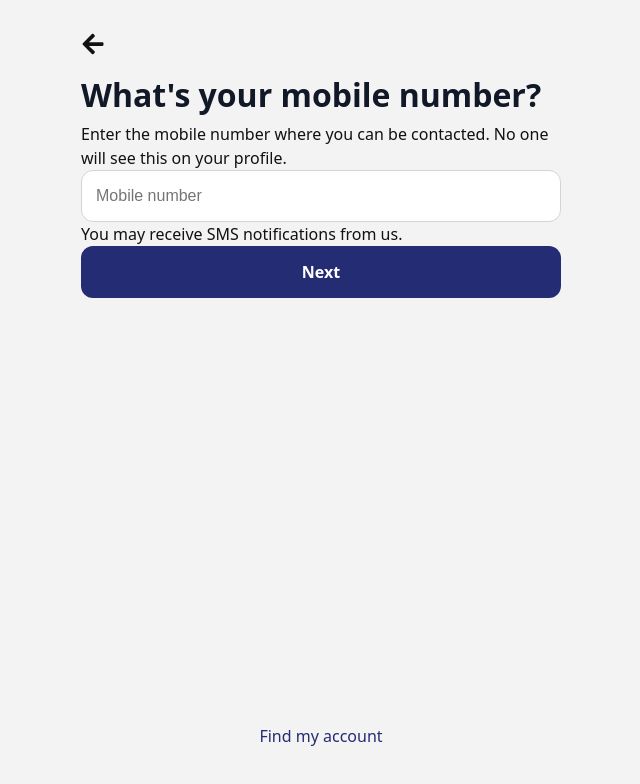
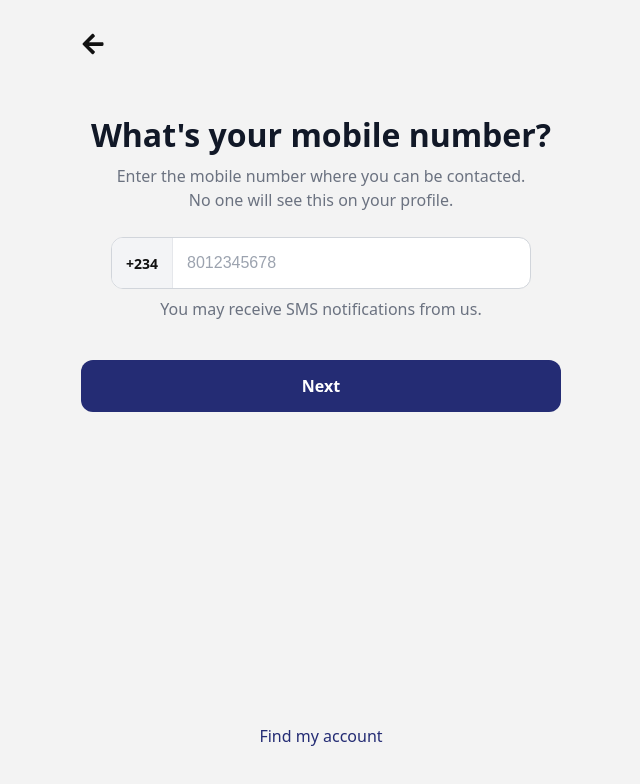
Before and after one commit to Sofiyat1/PolyNet, a React (Vite) app: page /signup/mobilenumber in a window 1280 px wide. Shown: the top 784 px of the page, without its empty margins (319-959 px from the left). Built offline with nearby package versions, Linux system fonts and the light colour scheme.

Commit message:
signup update 2

```diff
--- a/src/index.css
+++ b/src/index.css
@@ -115,6 +115,110 @@ button {
   cursor: pointer;
 }
 
+/* mobile page */
+.mobile-page {
+  width: 100%;
+  display: flex;
+  flex-direction: column;
+  align-items: center;
+  padding-top: 40px;
+}
+
+.mobile-page h1 {
+  font-size: 2rem;
+  font-weight: 700;
+  color: #111827;
+  text-align: center;
+  margin-bottom: 10px;
+}
+
+.mobile-page p {
+  font-size: 1rem;
+  color: #6b7280;
+  text-align: center;
+  max-width: 420px;
+  line-height: 1.5;
+  margin-bottom: 25px;
+}
+
+.mobile-form {
+  width: 100%;
+  max-width: 520px; /* matches signup-layout */
+  display: flex;
+  flex-direction: column;
+  gap: 14px;
+}
+
+.mobile-note {
+  font-size: 0.85rem;
+  color: #9ca3af;
+  margin-top: -6px;
+  text-align: left;
+}
+
+/* phone wrapper */
+.phone-wrapper {
+  display: flex;
+  align-items: center;
+  width: 100%;
+  max-width: 420px;
+  height: 52px;
+  border: 1px solid #d1d5db;
+  border-radius: 12px;
+  overflow: hidden;
+  background: #fff;
+  transition: 0.2s ease;
+}
+
+/* focus effect when typing inside */
+.phone-wrapper:focus-within {
+  border-color: #242c74;
+  box-shadow: 0 0 0 3px rgba(36, 44, 116, 0.15);
+}
+
+.country-code {
+  padding: 0 14px;
+  height: 100%;
+  display: flex;
+  align-items: center;
+  background: #f3f4f6;
+  color: #111;
+  font-weight: 600;
+  font-size: 14px;
+  border-right: 1px solid #e5e7eb;
+}
+
+/* actual input */
+.phone-wrapper input {
+  flex: 1;
+  height: 100%;
+  border: none;
+  outline: none;
+  padding: 0 14px;
+  font-size: 1rem;
+  background: transparent;
+}
+
+/* placeholder styling */
+.phone-wrapper input::placeholder {
+  color: #9ca3af;
+}
+
+/* mobile spacing consistency */
+.mobile-form {
+  display: flex;
+  flex-direction: column;
+  align-items: center;
+  gap: 14px;
+}
+
+.mobile-note {
+  font-size: 0.85rem;
+  color: #9ca3af;
+  text-align: center;
+  max-width: 400px;
+}
+
 /* Tablet */
 @media (max-width: 768px) {
   .signup-layout {
--- a/src/pages/Birthday.jsx
+++ b/src/pages/Birthday.jsx
@@ -16,13 +16,35 @@ const Birthday = () => {
             navigate("/signup/password")
         }
     })
+
+    const calculateAge = (dob) => {
+        if (!dob) return "";
+
+        const birthDate = new Date(dob);
+        const today = new Date();
+
+        let age = today.getFullYear() - birthDate.getFullYear();
+
+        const monthDiff = today.getMonth() - birthDate.getMonth();
+        const dayDiff = today.getDate() - birthDate.getDate();
+
+        // adjust if birthday hasn't occurred yet this year
+        if (monthDiff < 0 || (monthDiff === 0 && dayDiff < 0)) {
+            age--;
+        }
+        return age;
+    };
+
+    // 2. derive age from formik value
+    const age = calculateAge(formik.values.birthday);
     return (
         <div className="signup-step">
             <h1>What's your birthday?</h1>
             <p>Choose your date of birth. You can always make this private later. <span>Why do I need to provide my birthday?</span></p>
             <form onSubmit={formik.handleSubmit} className="signup-form">
                 <div className="birthday-field">
-                    <label htmlFor="birthday">Birthday (13 years old)</label>
+                    <label htmlFor="birthday">  Birthday {age ? `(${age} years old)` : ""}
+                    </label>
 
                     <input
                         type="date"
--- a/src/pages/Login.css
+++ b/src/pages/Login.css
@@ -5,14 +5,11 @@
 }
 
 .loginGen {
+  min-height: 100vh;
   display: flex;
   flex-direction: column;
   align-items: center;
-  justify-content: flex-start;
-  min-height: 100vh;
-  width: 100%;
-  padding: 40px 20px;
-  gap: 40px;
+  padding: 30px 20px;
 }
 
 .formGen {
@@ -20,24 +17,50 @@
   max-width: 400px;
   display: flex;
   flex-direction: column;
-  gap: 18px;
+}
+
+/* control spacing manually */
+.formDiv {
+  margin-bottom: 18px;
+}
+
+/* groups logo + welcome text only */
+.topSection {
+  display: flex;
+  flex-direction: column;
+  align-items: center;
+  gap: 12px;
+  margin-bottom: 25px;
 }
 
 .imgDiv {
-  width: 100%;
-  text-align: center;
+  display: flex;
+  align-items: center;
+  justify-content: center;
+  gap: 10px;
 }
 
 .imgLogo {
-  width: 60px;
-  height: 60px;
+  width: 50px; /* adjust as needed */
+  height: 50px;
   object-fit: contain;
 }
 
 .LogoText {
+  font-size: 28px;
   font-weight: 700;
-  font-size: 28px;
-  margin-left: 8px;
+  line-height: 1;
+}
+
+.welcomeText p {
+  color: #666;
+  font-size: 14px;
+  text-align: center;
+}
+
+.input-wrap {
+  margin-top: 8px;
+  margin-bottom: 18px;
 }
 
 label {
@@ -67,9 +90,21 @@ label {
 }
 .forgot {
   text-align: center;
-  font-size: 13px;
+  font-size: 14px;
   color: #6b7280;
-  margin-top: 6px;
+  margin-top: 8px;
+  cursor: pointer;
+}
+
+.forgot:hover {
+  color: #242c74;
+}
+
+.btnLogin {
+  margin-top: 10px;
+  display: flex;
+  flex-direction: column;
+  gap: 10px;
 }
 
 button {
@@ -124,7 +159,6 @@ button {
   color: white;
 }
 
-
 @media (max-width: 768px) {
   .loginGen {
     padding: 30px 16px;
--- a/src/pages/Login.jsx
+++ b/src/pages/Login.jsx
@@ -1,15 +1,14 @@
 import "./Login.css";
 import loginImage from "../assets/logo.png";
-
-import { FaEye, FaEyeSlash, FaArrowRight } from "react-icons/fa";
-import { useContext } from "react";
+import { useState, useContext } from "react";
+import { FaEye, FaEyeSlash,FaSpinner } from "react-icons/fa";
 import { FirstContext } from "./context/context";
 import { useFormik } from "formik";
 import * as Yup from 'yup';
 import { useNavigate } from "react-router-dom";
 const Login = () => {
+  const [isLoading, setIsLoading] = useState(false);
   let { showPassword, togglePasswordVisibility } = useContext(FirstContext)
-
   let navigate = useNavigate()
 
   // form validation
@@ -25,21 +24,41 @@ const Login = () => {
         .matches(/[0-9!@#$%^&*]/, "Password must include at least one number or special character")
     })
     ,
-    onSubmit: values => {
-      console.log(values);
+    onSubmit: async (values) => {
+      setIsLoading(true);
 
-      navigate('/homepage')
+      try {
+        console.log(values);
+
+        // simulate request or API call
+        await new Promise((resolve) => setTimeout(resolve, 1500));
+
+        navigate("/homepage");
+      } catch (error) {
+        console.log(error);
+      } finally {
+        setIsLoading(false);
+      }
     }
   })
   return (
     <div className="loginGen">
-      <div className="imgDiv">
-        <img src={loginImage} alt="" className="imgLogo" /> <span className="LogoText">PolyNet</span>
+
+      <div className="topSection">
+        <div className="imgDiv">
+          <img src={loginImage} className="imgLogo" />
+          <span className="LogoText">PolyNet</span>
+        </div>
+
+        <div className="welcomeText">
+          <h2>Welcome Back</h2>
+          <p>Sign in to continue</p>
+        </div>
       </div>
       <form action="" className="formGen" onSubmit={formik.handleSubmit}>
         <div className="formDiv">
-          <label htmlFor="">Email</label>
-          <input type="email" placeholder="name@gmail.com" name='email' className="inputBackground" onChange={formik.handleChange} />
+          <label htmlFor="email">Email</label>
+          <input type="email" id="email" placeholder="name@gmail.com" name='email' className="inputBackground" onChange={formik.handleChange} />
           {formik.touched.email && formik.errors.email && (
             <p className="error">{formik.errors.email}</p>
           )}
@@ -53,8 +72,8 @@ const Login = () => {
           <div className="input-wrap">
             <input
               type={showPassword ? "text" : "password"}
-              placeholder="******" name='password'
-              className="inputBackground" onChange={formik.handleChange}
+              placeholder="Enter your password" name='password' onBlur={formik.handleBlur}
+              className="inputBackground" onChange={formik.handleChange} id="password"
             />
             {formik.touched.password && formik.errors.password && (
               <p className="error">{formik.errors.password}</p>
@@ -65,10 +84,13 @@ const Login = () => {
           </div>
         </div>
         <div className="btnLogin btn">
-          <button className="LogInBtn" type="submit" >Log in </button>
-          <p className="forgot">Forgot Password?</p>
+          <button className="LogInBtn" type="submit" disabled={isLoading} >  {isLoading ? <FaSpinner/> : "Log in"}
+          </button>
+          <p className="forgot" onClick={() => navigate('/forgot-password')}>
+            Forgot Password?
+          </p>
         </div>
-        <button type="submit" className="CreateAcc signup" onClick={() => navigate('/signup')}>Create Account</button>
+        <button type="button" className="CreateAcc signup" onClick={() => navigate('/signup')}>Create Account</button>
       </form>
     </div>
   );
--- a/src/pages/MobileNumber.jsx
+++ b/src/pages/MobileNumber.jsx
@@ -1,12 +1,19 @@
 import { useFormik } from "formik";
 import { useNavigate } from "react-router-dom";
 import '/src/index.css';
+import * as Yup from 'yup';
 const MobileNumber = () => {
     const navigate = useNavigate();
     const formik = useFormik({
         initialValues: {
             mobilenumber: ''
         },
+        validationSchema: Yup.object({
+            mobilenumber: Yup.string()
+                .required("Enter your mobile number")
+                .matches(/^[0-9]{10,11}$/, "Enter a valid Nigerian phone number")
+        })
+        ,
         onSubmit: values => {
             console.log(values);
         }
@@ -14,24 +21,24 @@ const MobileNumber = () => {
     return (
         <div className="mobile-page">
             <h1>What's your mobile number?</h1>
-
-            <p>
-                Enter the mobile number where you can be contacted. No one will see this on your profile.
-            </p>
-
+            <p>Enter the mobile number where you can be contacted. No one will see this on your profile.</p>
             <form onSubmit={formik.handleSubmit} className="mobile-form">
-                <input
-                    type="text"
-                    name="mobilenumber"
-                    placeholder="Mobile number"
-                    onChange={formik.handleChange}
-                    value={formik.values.mobilenumber} className="signup-input"
-                />
-
+                <div className="phone-wrapper">
+                    <span className="country-code">+234</span>
+                    <input
+                        type="text"
+                        name="mobilenumber"
+                        placeholder="8012345678"
+                        value={formik.values.mobilenumber}
+                        onChange={(e) => {
+                            const value = e.target.value.replace(/[^0-9]/g, "");
+                            formik.setFieldValue("mobilenumber", value);
+                        }}
+                    />
+                </div>
                 <p className="mobile-note">
                     You may receive SMS notifications from us.
                 </p>
-
                 <button type="submit" className="signup-button">Next</button>
             </form>
         </div>
--- a/src/pages/Password.jsx
+++ b/src/pages/Password.jsx
@@ -24,15 +24,12 @@ const Password = () => {
     return (
         <div className="password-page">
             <h1>Create a password</h1>
-
             <p>
                 Create a password with at least 6 letters or numbers. It should be something others can't guess.
             </p>
-
             <form onSubmit={formik.handleSubmit} className="password-form">
                 <div className="password-field">
                     <label htmlFor="password">Password</label>
-
                     <div className="password-input-wrapper">
                         <input
                             type={showPassword ? "text" : "password"}
@@ -42,7 +39,6 @@ const Password = () => {
                             onChange={formik.handleChange}
                             value={formik.values.password} className="signup-input"
                         />
-
                         <span
                             className="eye-icon"
                             onClick={() => setShowPassword(!showPassword)}
```
